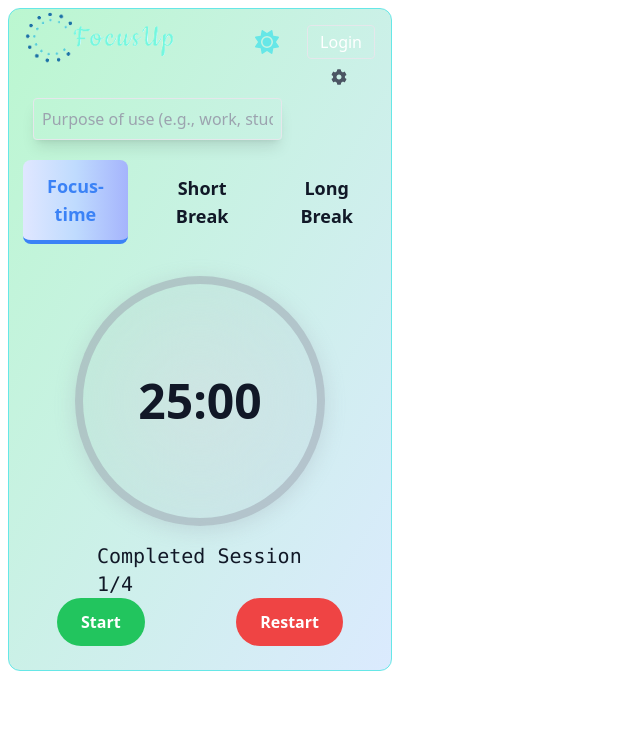
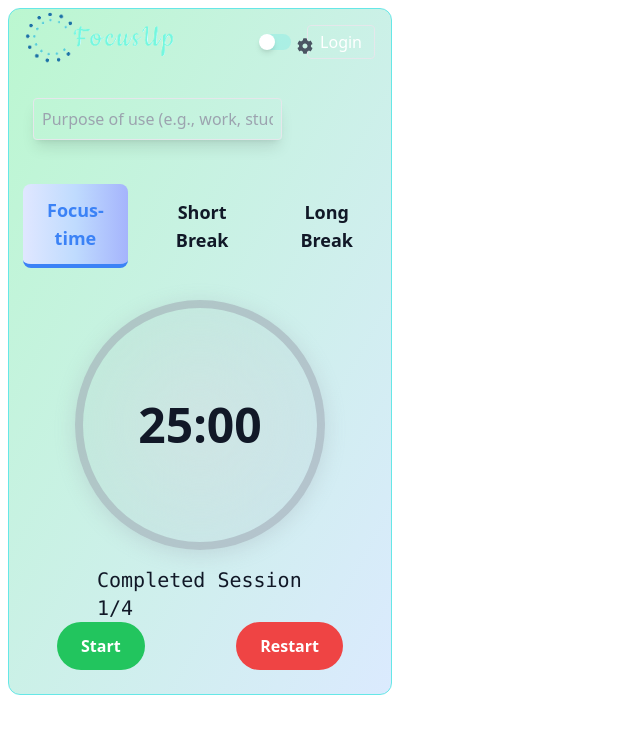
Before and after one commit to tinbit25/promodoroTimerExtansion, a React (Vite) app in the folder promodoro-extention/: page / in a window 1280 px wide. Shown: the top 734 px of the page, without its empty margins (0-640 px from the left). Built offline with nearby package versions, Linux system fonts and the light colour scheme.

Commit message:
adjust head and home

```diff
--- a/promodoro-extention/src/components/Header.jsx
+++ b/promodoro-extention/src/components/Header.jsx
@@ -2,7 +2,7 @@ import React, { useState } from "react";
 import { useNavigate, Link } from "react-router-dom";
 import logo from "../../public/logo.png";
 import { FontAwesomeIcon } from '@fortawesome/react-fontawesome';
-import { faSun, faMoon, faEllipsisV } from '@fortawesome/free-solid-svg-icons'; // Add the faEllipsisV icon
+import { faSun, faMoon, faEllipsisV } from '@fortawesome/free-solid-svg-icons';
 
 const Header = ({
   isDarkMode,
@@ -55,23 +55,29 @@ const Header = ({
         </Link>
       </h1>
       <div className="flex items-center space-x-4">
-        <button
-          className={`px-3 py-1 bg-transparent text-2xl ${
-            isDarkMode ? "bg-gray-800 text-white" : "bg-gray-200"
-          }`}
-          onClick={toggleTheme}
-        >
-          {isDarkMode ? (
-            <FontAwesomeIcon icon={faMoon} style={{ color: 'rgb(102, 231, 231)' }} />
-          ) : (
-            <FontAwesomeIcon icon={faSun} style={{ color: 'rgb(102, 231, 231)' }} />
-          )}
-        </button>
+      <label className="flex items-center cursor-pointer">
+  <div className="relative">
+    <input
+      type="checkbox"
+      className="hidden"
+      onChange={toggleTheme}
+      checked={isDarkMode}
+    />
+    <div className={`block  opacity-30 w-8 h-4 rounded-full ${
+        isDarkMode ? 'bg-slate-400' : 'bg-light-cyan'
+      }`}></div>
+    <div
+      className={`dot top-0 absolute w-4 h-4 rounded-full shadow-md transition-transform ${
+        isDarkMode ? 'bg-lime-700 transform translate-x-4' : 'bg-white transform translate-x-0'
+      }`}
+    ></div>
+  </div>
+</label>
         {isLoggedIn ? (
           <div className="relative">
             <button
               onClick={() => setShowProfileMenu((prev) => !prev)}
-              className="w-10 h-10 flex justify-center items-center "
+              className="w-10 h-10 flex justify-center items-center"
               aria-label="Open Profile Menu"
             >
               <FontAwesomeIcon icon={faEllipsisV} style={{ color: isDarkMode ? '#fff' : '#333' }} />
@@ -94,7 +100,7 @@ const Header = ({
           </div>
         ) : (
           <button
-            className="px-3 py-1 bg-transparent border text-light-cyan  text-white rounded"
+            className="px-3 py-1 bg-transparent border text-light-cyan text-white rounded"
             onClick={() => navigate("/login")}
           >
             Login
--- a/promodoro-extention/src/pages/Home.jsx
+++ b/promodoro-extention/src/pages/Home.jsx
@@ -213,12 +213,12 @@ const Home = ({ userId, isDarkMode }) => {
   </div>
 
   {/* Settings button in the upper-right corner */}
-  <div className="absolute -top-10 right-4">
+  <div className="">
     <button
       className="text-1xl pr-3 rounded-full text-gray-600"
       onClick={() => setIsSettingsOpen(true)}
     >
-      <FaCog />
+      <FaCog className="absolute z-10 -mt-[140px] ml-60 " />
     </button>
   </div>
 
```
